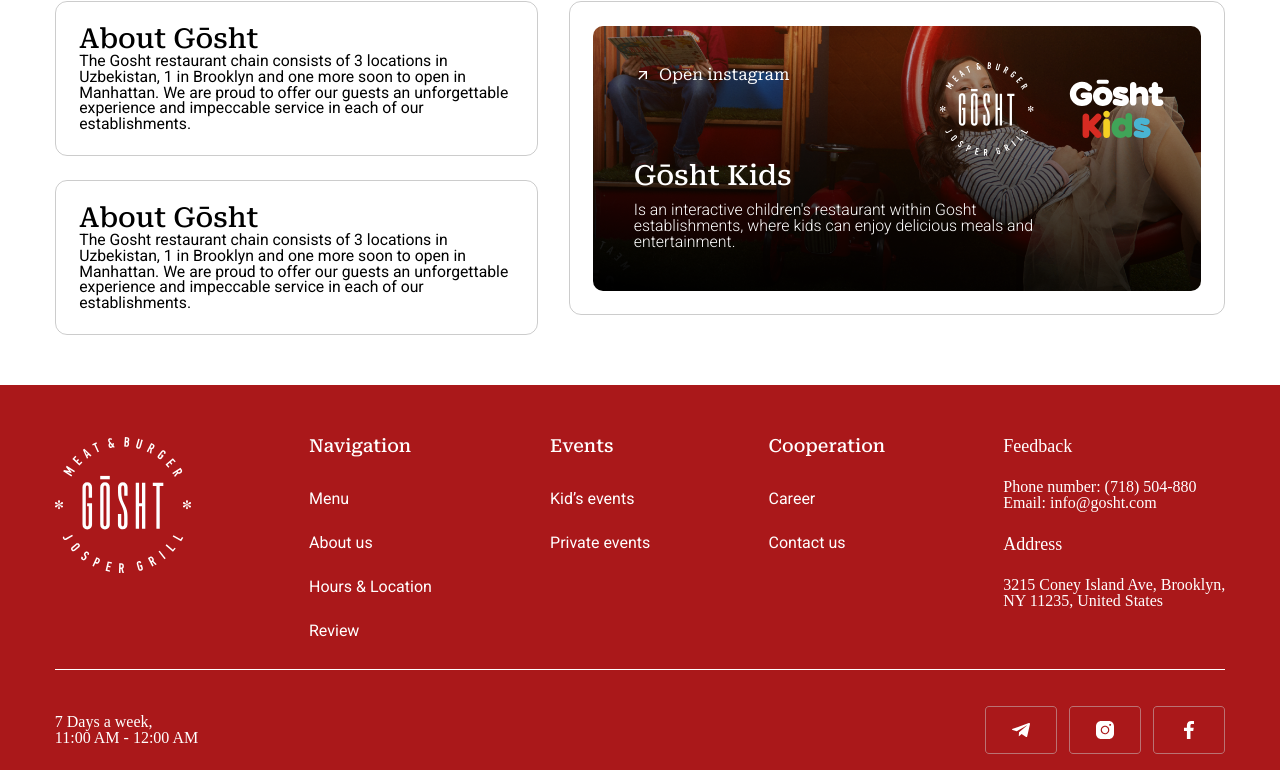
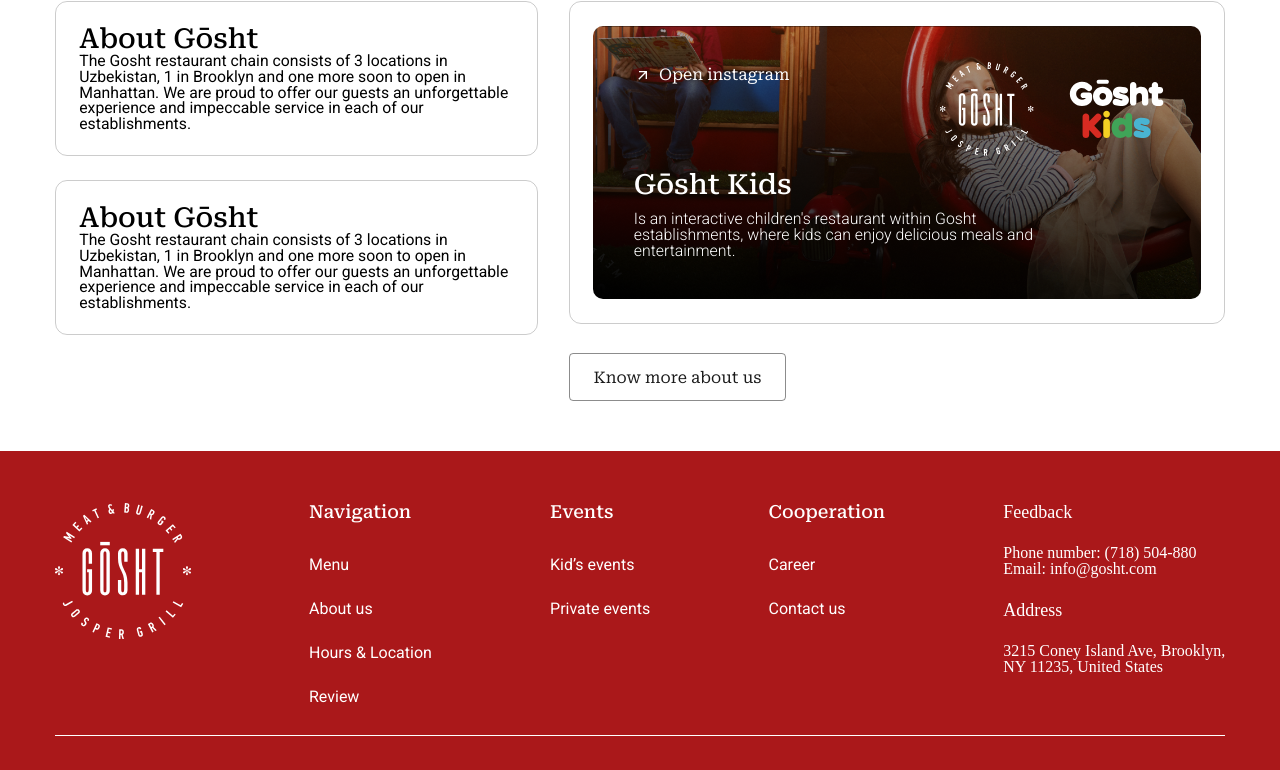
Before and after one commit to Jasur7855/GOSHT, a React (Vite) app: page / in a window 1280 px wide. Shown: the part 2031-2801 px from the top of the page. Built offline with nearby package versions, Linux system fonts and the light colour scheme.

Commit message:
fix: исправил последний экран

```diff
--- a/src/pages/MainPage/MainPage.style.ts
+++ b/src/pages/MainPage/MainPage.style.ts
@@ -99,9 +99,13 @@
     }
     .kidsWrapper {
       flex-grow: 1;
+      .children {
+        height: calc(-0.8vw + 333px);
+        margin-bottom: calc(0.5vw + 23.23px);
+      }
       .kids {
         position: relative;
-        height: 265px;
+        height: 100%;
         background-image: url(/img/Kids.png);
         background-size: cover;
         background-position: center;
--- a/src/pages/MainPage/MainPage.tsx
+++ b/src/pages/MainPage/MainPage.tsx
@@ -209,6 +209,12 @@
               </div>
             }
           />
+          <Button
+            btnLink="#"
+            text="Know more about us"
+            typeButton="button"
+            variant="outlined"
+          />
         </div>
       </section>
       <Footer />
```
